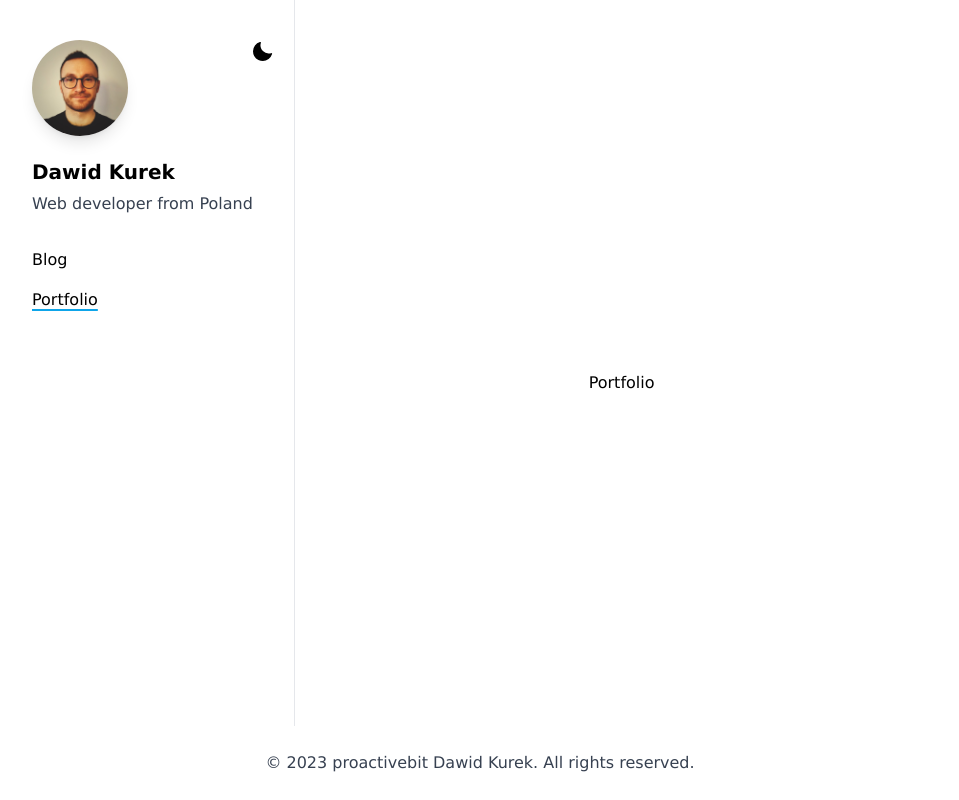
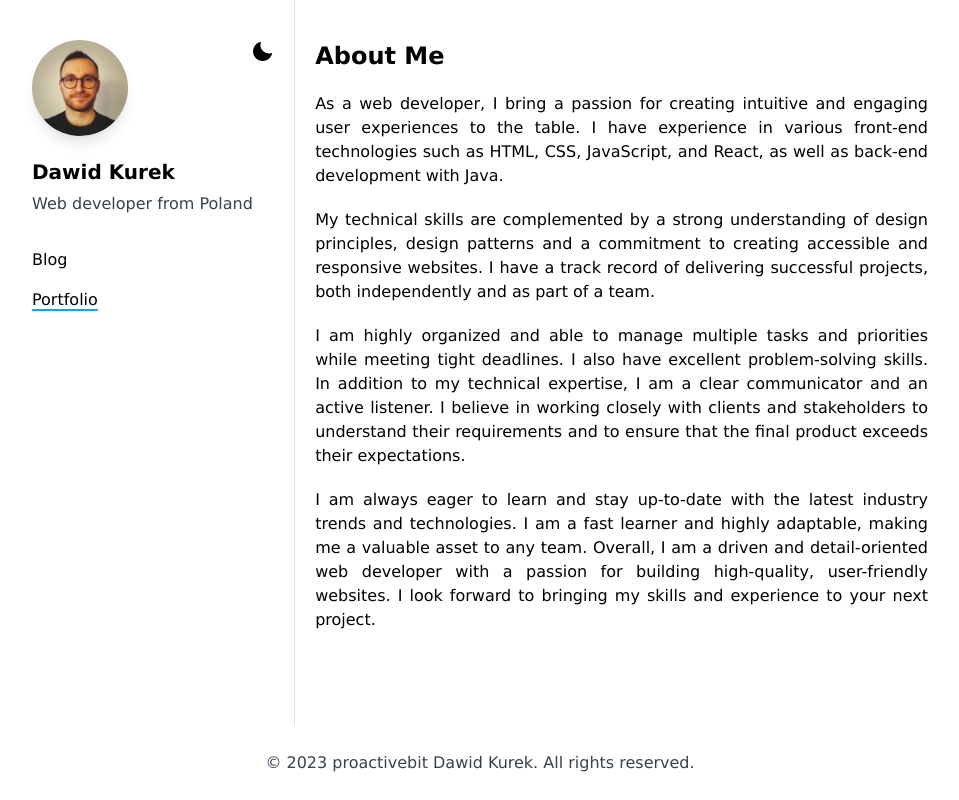
Before and after one commit to kursonix/portfolio, an Astro site: page /portfolio in a window 1280 px wide. Shown: the whole page, without its empty margins (160-1119 px from the left). Built offline with nearby package versions, Linux system fonts and the light colour scheme; Astro itself is replaced by a stand-in of ours; some icons are missing.

```diff
--- a/src/pages/blog.astro
+++ b/src/pages/blog.astro
@@ -9,7 +9,7 @@
 ---
 
 <PageLayout
-  title="Dawid Kurek private blog"
+  title="Dawid Kurek blog"
   description="Technical blog for developers"
 >
   {
--- a/src/pages/blog/aiGeneratedMobileApp-post.mdx
+++ b/src/pages/blog/aiGeneratedMobileApp-post.mdx
@@ -25,11 +25,11 @@
 **--v 4** ask the bot to use version 4 of midjourney, **--q 2** set quality of the picture.
 This gives us that result.
 
-![Ai boot renders](/assets/posts/aiGeneratedMobileApp/1.png)
+![Ai boot renders](https://firebasestorage.googleapis.com/v0/b/portfolio-c3f2e.appspot.com/o/post-aiGeneratedMobileApp-1.png?alt=media&token=98f0575d-66c8-4dfc-a1fa-8d6929f365bc)
 
 Selecting one of the **U1-4** options asks the bot to upscale this particular version of the render. You can also ask boot to render more variation of the given version by selecting **V1-4**. I selected version U1 and the result we get looks like this.
 
-![AI boot final render](/assets/posts/aiGeneratedMobileApp/2.png)
+![AI boot final render](https://firebasestorage.googleapis.com/v0/b/portfolio-c3f2e.appspot.com/o/post-aiGeneratedMobileApp-2.png?alt=media&token=76184987-1e0a-4b4f-a219-1f38513bf67a)
 
 We will use this version as the layout of our app.
 
@@ -37,7 +37,7 @@
 
 We start our work with the Home screen.
 
-![Home screen](/assets/posts/aiGeneratedMobileApp/3.png)
+![Home screen](https://firebasestorage.googleapis.com/v0/b/portfolio-c3f2e.appspot.com/o/post-aiGeneratedMobileApp-3.png?alt=media&token=a78d5833-ad9b-43e3-83bf-ab0082d9ed5f)
 
 At first, I set the background color as a gradient, then I cut the tree from the render. Unfortunately, the resolution is not good. But we can overcome this by using this image to generate
 higher resolution photo by midjourney bot. I do it in that way
@@ -49,31 +49,31 @@
 
 Url points to our tree image, further instead of rendering a mobile version I ask bot to render a photo. The result we get.
 
-![Home screen](/assets/posts/aiGeneratedMobileApp/4.png)
+![Home screen](https://firebasestorage.googleapis.com/v0/b/portfolio-c3f2e.appspot.com/o/post-aiGeneratedMobileApp-4.png?alt=media&token=d47d55ff-956e-4abd-aece-61ee7a950596)
 
 As earlier I upscale one of them and use the tool to remove the background from an image. I choose _[remove.bg](https://www.remove.bg/upload)_.
 
 Next, I choose a font similar to the render one, create buttons and position elements. The final result of the Home screen look like this
 
-![Home screen final](/assets/posts/aiGeneratedMobileApp/5.png)
+![Home screen final](https://firebasestorage.googleapis.com/v0/b/portfolio-c3f2e.appspot.com/o/post-aiGeneratedMobileApp-5.png?alt=media&token=0d791e24-5cac-4886-bafe-ae4bc1fe2e8a)
 
 ## Details screen
 
 The second screen that we are going to build is Details screen
 
-![Details screen](/assets/posts/aiGeneratedMobileApp/6.png)
+![Details screen](https://firebasestorage.googleapis.com/v0/b/portfolio-c3f2e.appspot.com/o/post-aiGeneratedMobileApp-6.png?alt=media&token=b00018aa-68a0-4de4-9f7f-257f67af8398)
 
 I have to say that I have a problem with the background image. Getting it from the render is a little bit tricky for me, but we will try to find a way.
 So to start we need to get a raw background image. To do this we have to remove buttons and text. To do this I use _[cleanup.pictures](https://cleanup.pictures/)_. As before our background image is not in good resolution. So we will use the midjourney bot once again.
 I put as the input our image, in that way midjourney will preserve the style of the image.
 
-![Background Image](/assets/posts/aiGeneratedMobileApp/7.png)
+![Background Image](https://firebasestorage.googleapis.com/v0/b/portfolio-c3f2e.appspot.com/o/post-aiGeneratedMobileApp-7.png?alt=media&token=7525b240-3498-4f85-a42b-f47bc6e649f0)
 
 I choose option 4.
 
 As before I put texts and buttons like in our render. And the final result is.
 
-![Background Image Final](/assets/posts/aiGeneratedMobileApp/8.png)
+![Background Image Final](https://firebasestorage.googleapis.com/v0/b/portfolio-c3f2e.appspot.com/o/post-aiGeneratedMobileApp-8.png?alt=media&token=bc25cfc2-b131-418f-890b-cee73555a0d8)
 
 ## Summary
 
--- a/src/pages/portfolio.astro
+++ b/src/pages/portfolio.astro
@@ -2,8 +2,36 @@
 import PageLayout from "../layouts/PageLayout.astro";
 ---
 
-<PageLayout title="Portfolio" description="Check my profolio">
-  <div class="flex justify-center items-center h-full dark:text-slate-200">
-    Portfolio
+<PageLayout title="About me" description="Job description">
+  <div class="flex flex-col text-justify h-full dark:text-slate-200">
+    <h2 class="text-2xl font-bold mb-5">About Me</h2>
+    <p class="mb-5">
+      As a web developer, I bring a passion for creating intuitive and engaging
+      user experiences to the table. I have experience in various front-end
+      technologies such as HTML, CSS, JavaScript, and React, as well as back-end
+      development with Java.
+    </p>
+    <p class="mb-5">
+      My technical skills are complemented by a strong understanding of design
+      principles, design patterns and a commitment to creating accessible and
+      responsive websites. I have a track record of delivering successful
+      projects, both independently and as part of a team.
+    </p>
+    <p class="mb-5">
+      I am highly organized and able to manage multiple tasks and priorities
+      while meeting tight deadlines. I also have excellent problem-solving
+      skills. In addition to my technical expertise, I am a clear communicator
+      and an active listener. I believe in working closely with clients and
+      stakeholders to understand their requirements and to ensure that the final
+      product exceeds their expectations.
+    </p>
+    <p class="mb-5">
+      I am always eager to learn and stay up-to-date with the latest industry
+      trends and technologies. I am a fast learner and highly adaptable, making
+      me a valuable asset to any team. Overall, I am a driven and
+      detail-oriented web developer with a passion for building high-quality,
+      user-friendly websites. I look forward to bringing my skills and
+      experience to your next project.
+    </p>
   </div>
 </PageLayout>
```
Also changed, not shown: public/assets/posts/aiGeneratedMobileApp/1.png (deleted), public/assets/posts/aiGeneratedMobileApp/2.png (deleted), public/assets/posts/aiGeneratedMobileApp/3.png (deleted), public/assets/posts/aiGeneratedMobileApp/4.png (deleted), public/assets/posts/aiGeneratedMobileApp/5.png (deleted), public/assets/posts/aiGeneratedMobileApp/6.png (deleted), public/assets/posts/aiGeneratedMobileApp/7.png (deleted), public/assets/posts/aiGeneratedMobileApp/8.png (deleted).
